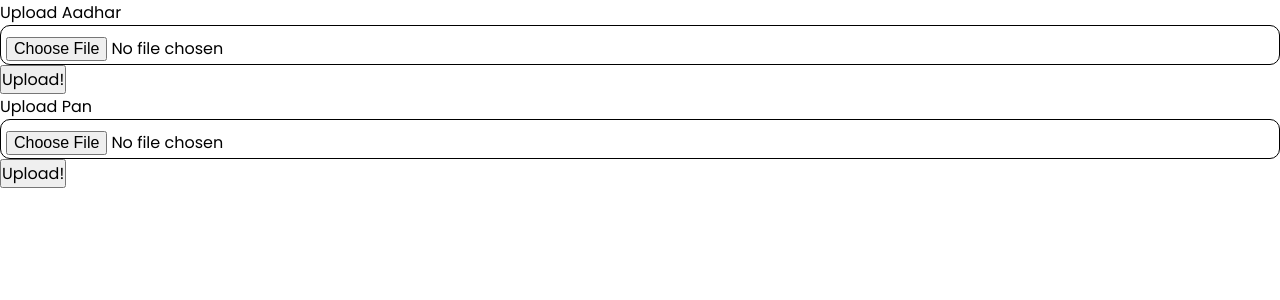
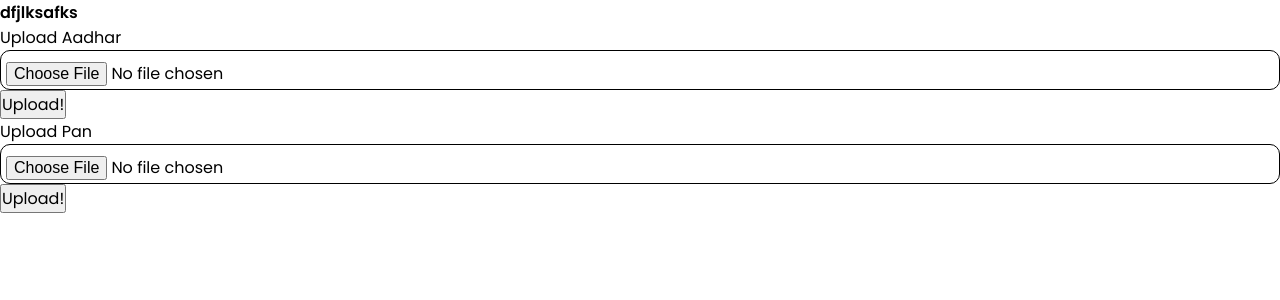
Before and after one commit to Bug-Smashers/LoanApp, a React (Create React App) app in the folder loanapp/: page / in a window 1280 px wide. Shown: the top 300 px of the page. Built offline with nearby package versions, Linux system fonts and the light colour scheme.

Commit message:
update details

```diff
--- a/loanapp/src/App.js
+++ b/loanapp/src/App.js
@@ -10,6 +10,7 @@ function App() {
     <>
       {" "}
       <div>
+        <h1>dfjlksafks</h1>
         <UserIn />
       </div>
     </>
```
